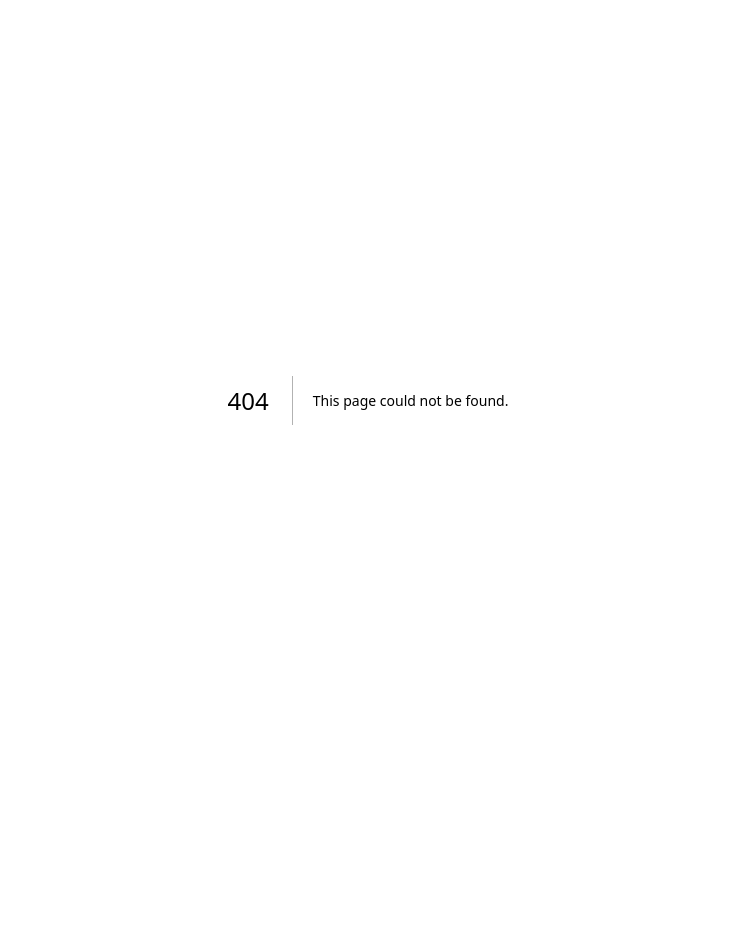
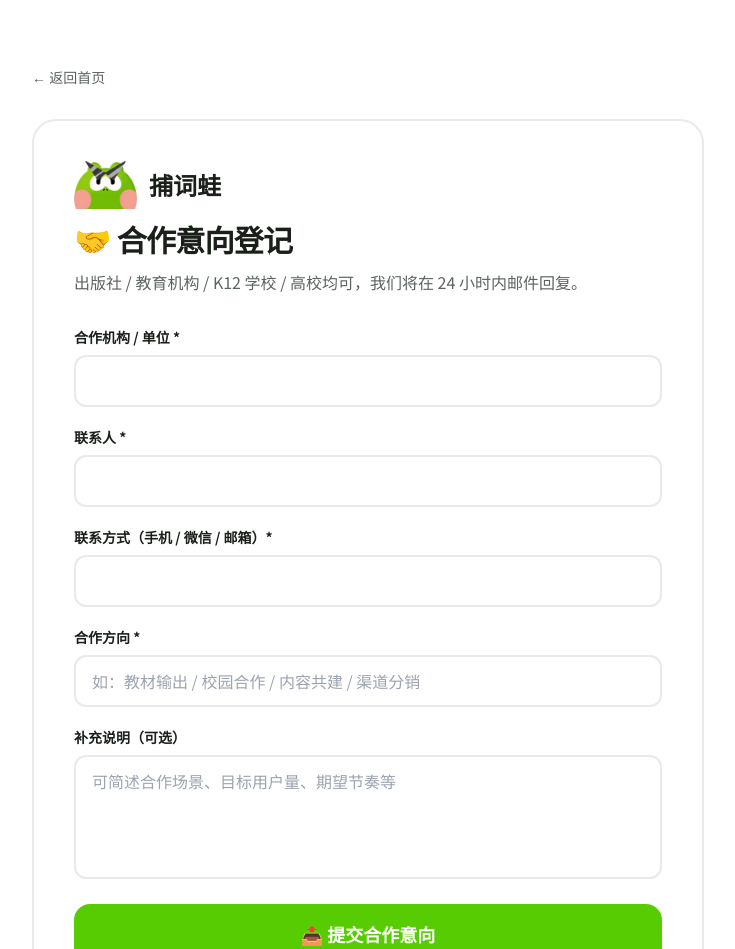
Before and after one commit to Bob2210/buciwa-website, a Next.js app: page /partnership in a window 1280 px wide. Before the commit this address had no page. Shown: the top 949 px of the page, without its empty margins (272-1007 px from the left). Before the commit the page ends 800 px from the top, so only its background shows below. Built offline with nearby package versions, Linux system fonts and the light colour scheme.

Commit message:
fix: 修复按钮锚点 + 模板化首页 + 合作表单页

```diff
--- /dev/null
+++ b/src/app/partnership/page.tsx
@@ -0,0 +1,164 @@
+"use client";
+
+import { useState } from "react";
+
+export default function PartnershipPage() {
+  const [submitted, setSubmitted] = useState(false);
+
+  const handleSubmit = (e: React.FormEvent<HTMLFormElement>) => {
+    e.preventDefault();
+    const form = e.currentTarget;
+    const data = new FormData(form);
+
+    const orgName = data.get("orgName") as string;
+    const contact = data.get("contact") as string;
+    const phone = data.get("phone") as string;
+    const direction = data.get("direction") as string;
+    const note = data.get("note") as string;
+
+    const subject = `[合作意向] ${orgName}`;
+    const body = [
+      `合作机构 / 单位：${orgName}`,
+      `联系人：${contact}`,
+      `联系方式：${phone}`,
+      `合作方向：${direction}`,
+      `补充说明：`,
+      note || "（无）",
+    ].join("\n");
+
+    const mailto = `mailto:partnership@buciwa.com?subject=${encodeURIComponent(
+      subject
+    )}&body=${encodeURIComponent(body)}`;
+
+    window.location.href = mailto;
+    setSubmitted(true);
+  };
+
+  return (
+    <div className="min-h-screen bg-bcw-cream py-16 px-4">
+      <div className="max-w-2xl mx-auto">
+        {/* 返回首页 */}
+        <a
+          href="/"
+          className="inline-flex items-center gap-2 text-bcw-ink-soft hover:text-bcw-ink mb-8 text-sm font-medium"
+        >
+          ← 返回首页
+        </a>
+
+        {/* 头部 */}
+        <div className="bg-white rounded-3xl p-10 shadow-[0_6px_0_rgba(0,0,0,0.04)] border-2 border-bcw-line">
+          <div className="flex items-center gap-3 mb-3">
+            <img src="/buciwa-logo.png" alt="捕词蛙" className="h-12 w-auto" />
+            <span className="text-2xl font-black text-bcw-ink">捕词蛙</span>
+          </div>
+          <h1 className="text-3xl font-black tracking-tight mb-3 text-bcw-ink">
+            🤝 合作意向登记
+          </h1>
+          <p className="text-bcw-ink-soft mb-8 leading-relaxed">
+            出版社 / 教育机构 / K12 学校 / 高校均可，我们将在 24 小时内邮件回复。
+          </p>
+
+          {submitted ? (
+            <div className="bg-bcw-green-soft border-2 border-bcw-green rounded-2xl p-8 text-center">
+              <div className="text-5xl mb-3">✅</div>
+              <h2 className="text-xl font-black text-bcw-ink mb-2">已为你打开邮件客户端</h2>
+              <p className="text-bcw-ink-soft text-sm leading-relaxed">
+                如果没有自动弹出，请直接发邮件至{" "}
+                <a
+                  href="mailto:partnership@buciwa.com"
+                  className="text-bcw-green-deep font-bold underline"
+                >
+                  partnership@buciwa.com
+                </a>
+              </p>
+              <a
+                href="/"
+                className="inline-block mt-6 text-bcw-green-deep font-bold hover:underline"
+              >
+                ← 返回首页
+              </a>
+            </div>
+          ) : (
+            <form onSubmit={handleSubmit} className="space-y-5">
+              <Field label="合作机构 / 单位 *" name="orgName" required />
+              <Field label="联系人 *" name="contact" required />
+              <Field label="联系方式（手机 / 微信 / 邮箱）*" name="phone" required />
+              <Field
+                label="合作方向 *"
+                name="direction"
+                required
+                placeholder="如：教材输出 / 校园合作 / 内容共建 / 渠道分销"
+              />
+              <FieldArea
+                label="补充说明（可选）"
+                name="note"
+                placeholder="可简述合作场景、目标用户量、期望节奏等"
+              />
+
+              <button
+                type="submit"
+                className="w-full bg-bcw-green text-white font-bold py-4 rounded-2xl shadow-[0_4px_0_#46A302] hover:shadow-[0_2px_0_#46A302] hover:translate-y-[2px] active:translate-y-[4px] active:shadow-none transition text-lg"
+              >
+                📤 提交合作意向
+              </button>
+
+              <p className="text-xs text-bcw-ink-soft text-center mt-3 leading-relaxed">
+                提交后会自动用你的邮箱客户端发送至 partnership@buciwa.com<br />
+                也可以直接邮件联系我们
+              </p>
+            </form>
+          )}
+        </div>
+      </div>
+    </div>
+  );
+}
+
+function Field({
+  label,
+  name,
+  required,
+  placeholder,
+}: {
+  label: string;
+  name: string;
+  required?: boolean;
+  placeholder?: string;
+}) {
+  return (
+    <div>
+      <label className="block text-sm font-bold text-bcw-ink mb-2">{label}</label>
+      <input
+        name={name}
+        required={required}
+        placeholder={placeholder}
+        className="w-full px-4 py-3 rounded-xl border-2 border-bcw-line focus:border-bcw-green focus:outline-none text-bcw-ink"
+      />
+    </div>
+  );
+}
+
+function FieldArea({
+  label,
+  name,
+  required,
+  placeholder,
+}: {
+  label: string;
+  name: string;
+  required?: boolean;
+  placeholder?: string;
+}) {
+  return (
+    <div>
+      <label className="block text-sm font-bold text-bcw-ink mb-2">{label}</label>
+      <textarea
+        name={name}
+        required={required}
+        placeholder={placeholder}
+        rows={4}
+        className="w-full px-4 py-3 rounded-xl border-2 border-bcw-line focus:border-bcw-green focus:outline-none text-bcw-ink resize-none"
+      />
+    </div>
+  );
+}
```
